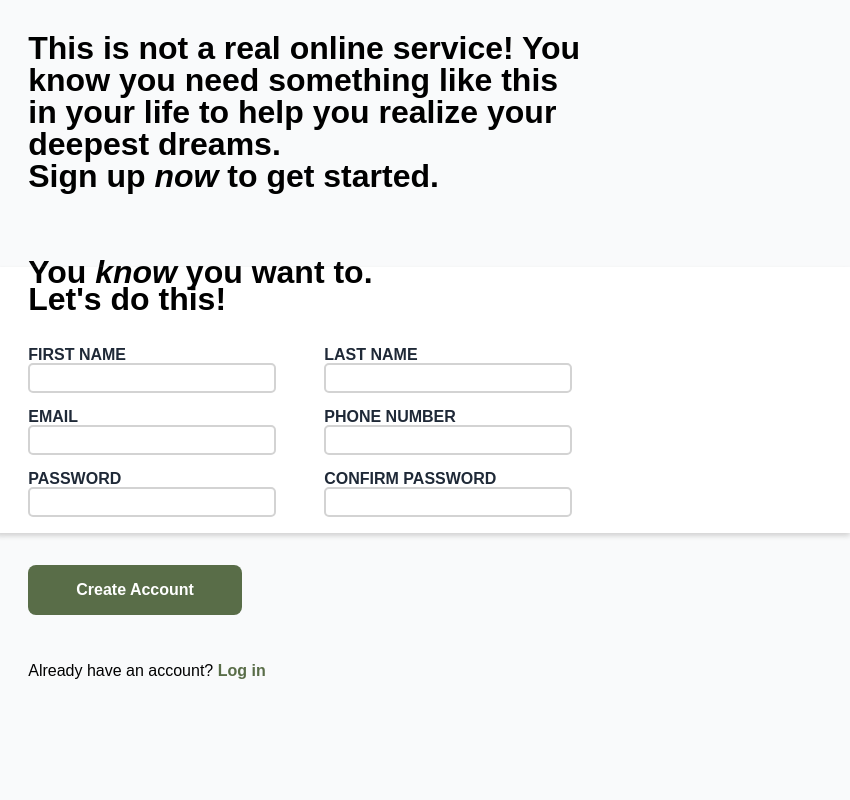
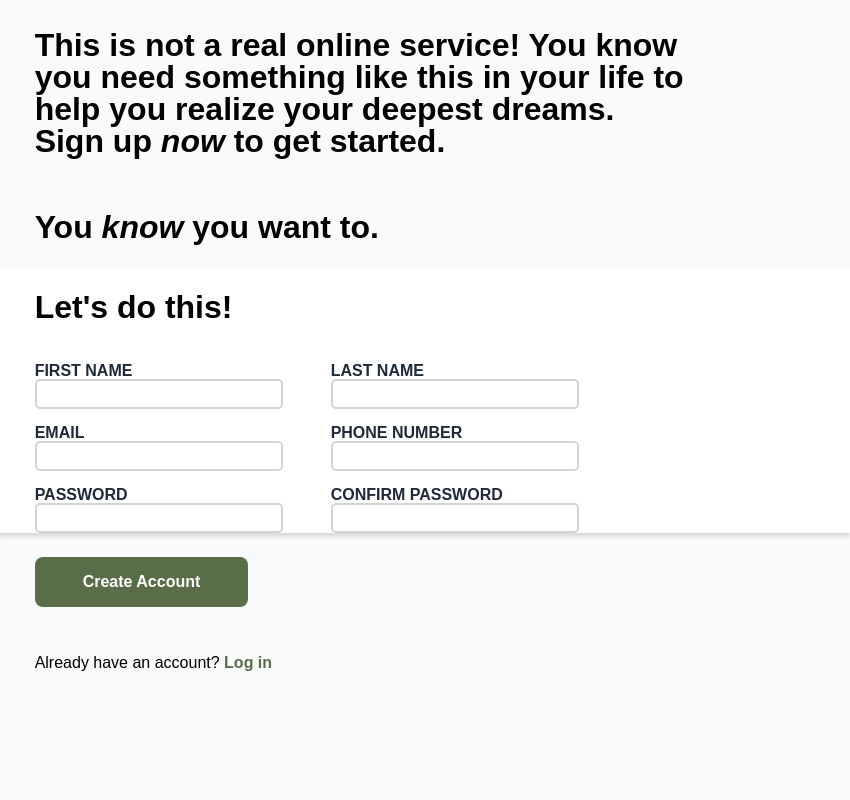
Before and after one commit to Obegarde/sign-up-form, a plain HTML site: page index.html in a window 1280 px wide. Shown: the full height of the page, 430-1280 px from the left. Drawn offline with Linux system fonts and the light colour scheme.

Commit message:
Update margins with viewport related units

```diff
--- a/styles.css
+++ b/styles.css
@@ -61,6 +61,7 @@ table {
     --main-background:#f9fafb;
     --width-left:33.3vw;
     --height-right:calc(100vh/3);
+    --marginOne:3vh 10vw 3vh 3vw;
 }
 
 
@@ -138,16 +139,16 @@ em {font-style: italic;}
 }
 
 .hero-text{
-    margin:2rem 16rem 2rem 2rem;
+    margin:var(--marginOne);
 }
 .signup-text{
-    margin:1rem 16rem 1rem 2rem;
+    margin:var(--marginOne);
     font-size: 2rem;
     font-weight: bold;
 }
 .signup-inputs{
     display: flex;
-    margin:1rem 16rem 1rem 2rem;
+    margin:var(--marginOne);
 
 }
 
@@ -188,7 +189,7 @@ button{
 }
 
 .account{
-    margin:2rem 16rem 2rem 2rem;
+    margin:var(--marginOne);
 }
 
 a{
```
